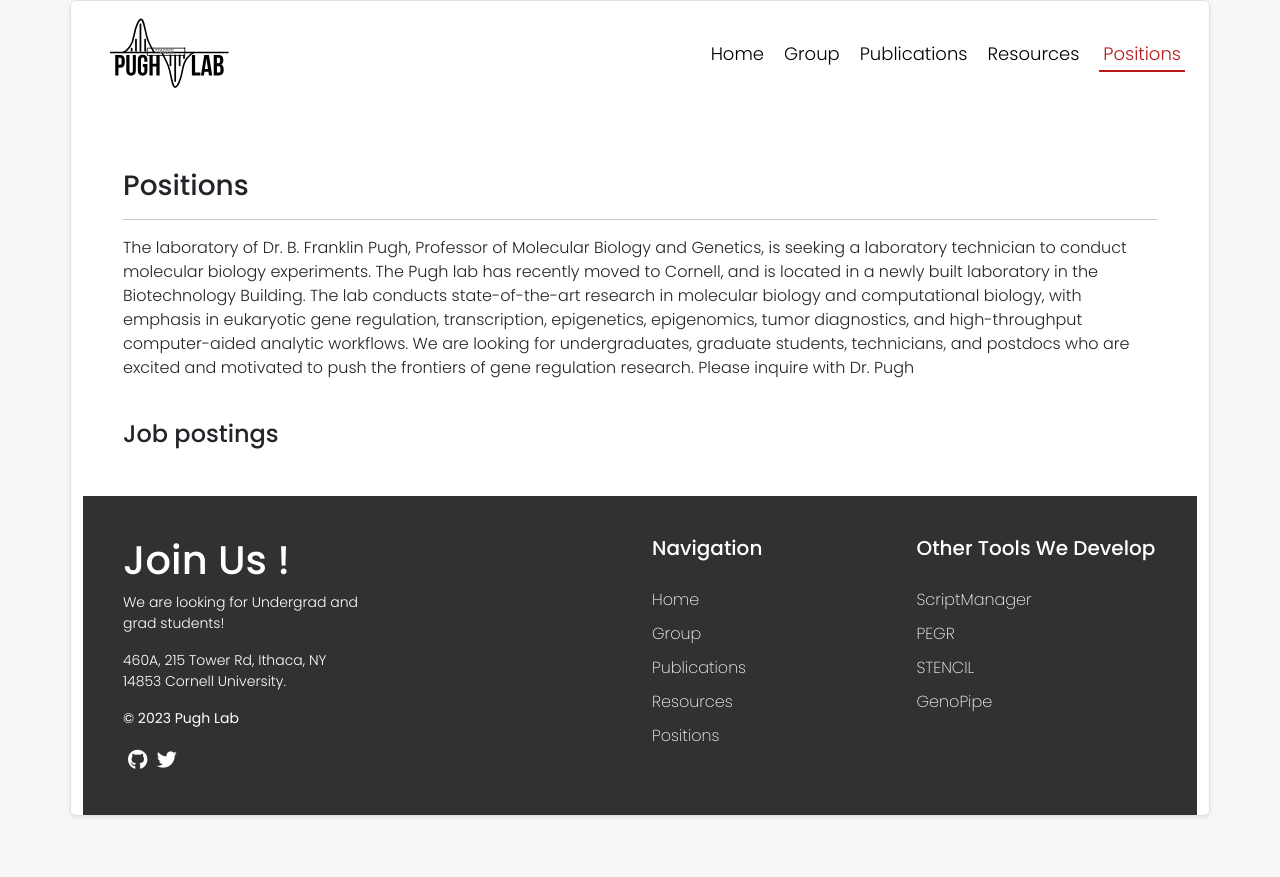
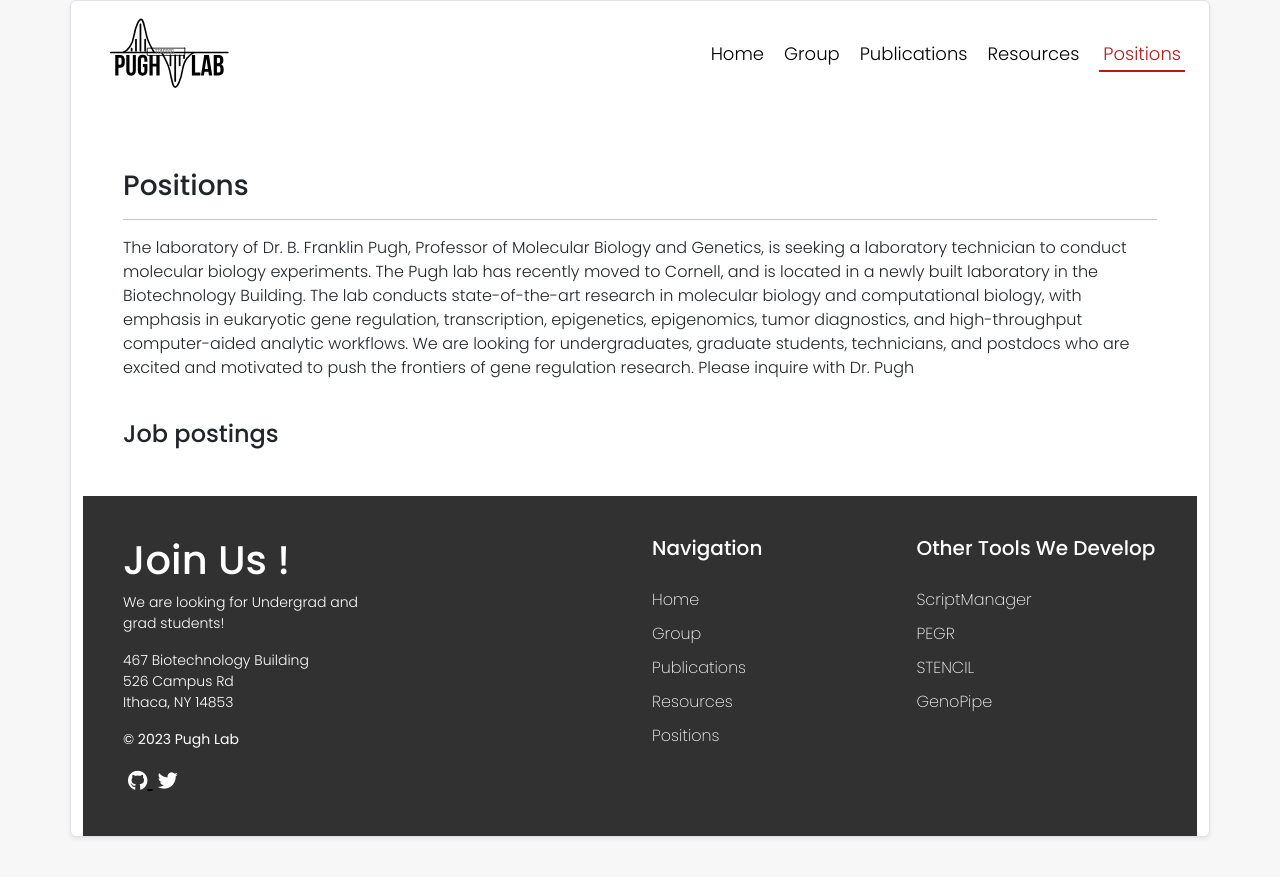
Before and after one commit to CEGRcode/cegrcode.github.io, a Jekyll site: the page built from positions.html, in a window 1280 px wide. Shown: the top 877 px of the page. Built offline with Jekyll 4.4.1, drawn with Linux system fonts in a browser that asks for light colours; nearby versions of some CDN libraries.

Commit message:
fix physical address and whitespace
The primary change is the address update. The rest of the line changes are indentation formatting updates

```diff
--- a/_includes/footer.html
+++ b/_includes/footer.html
@@ -2,53 +2,45 @@
 <section id="footer">
   <div class="container-footer">
     <div class="row">
-
       <div class="col-xs-12 col-sm-12 col-md-3">
         <h1>Join Us !</h1>
         <p style="font-size: 14px">
           We are looking for Undergrad and grad students!
         </p>
         <p style="font-size: 14px">
-        460A, 215 Tower Rd, Ithaca, NY 14853 Cornell University.
+          467 Biotechnology Building<br>
+          526 Campus Rd<br>
+          Ithaca, NY 14853
         </p>
       <small class="d-block mb-3" id="copyright" style="color: white;"></small>
       <span>
-        <a class="social-icons" href="{{ site.github }}"
-          ><i class="fab fa-github" style="color: rgb(255, 255, 255)"></i
-        ></a>
-        <a class="social-icons" href="{{ site.twitter }}"
-          ><i class="fab fa-twitter" style="color: rgb(255, 255, 255)"></i
-        ></a>
+        <a class="social-icons" href="{{ site.github }}">
+          <i class="fab fa-github" style="color: rgb(255, 255, 255)"></i>
+        </a>
+        <a class="social-icons" href="{{ site.twitter }}">
+          <i class="fab fa-twitter" style="color: rgb(255, 255, 255)"></i>
+        </a>
       </span>
-      </ul>
     </div>
 
-      <div class="col-xs-12 col-sm-12 col-md-3">
-      </div>
-
+    <div class="col-xs-12 col-sm-12 col-md-3"></div>
       <div class="col-xs-12 col-sm-12 col-md-3 link-container">
         <h5>Navigation</h5>
         <ul class="list-unstyled quick-links">
           <li><a class="footer-links" href="index.html">Home</a></li>
           <li><a class="footer-links" href="group.html">Group</a></li>
-      <li><a class="footer-links" href="publications.html">Publications
-      </a></li>
-      <li><a class="footer-links" href="resources.html">Resources
-      </a></li>
-      <li><a class="footer-links" href="positions.html">Positions
-      </a></li>
-
+          <li><a class="footer-links" href="publications.html">Publications</a></li>
+          <li><a class="footer-links" href="resources.html">Resources</a></li>
+          <li><a class="footer-links" href="positions.html">Positions</a></li>
         </ul>
       </div>
-
       <div class="col-xs-12 col-sm-12 col-md-3 link-container">
       <h5>Other Tools We Develop</h5>
       <ul class="list-unstyled quick-links">
         <li><a class="footer-links" href="https://github.com/CEGRcode/scriptmanager">ScriptManager</a></li>
-        <li><a class="footer-links" href="https://github.com/seqcode/pegr">PEGR</li>
-        <li><a class="footer-links" href="https://github.com/CEGRcode/stencil">STENCIL</li>
-        <li><a class="footer-links" href="https://github.com/CEGRcode/GenoPipe">GenoPipe
-        </a></li>
+        <li><a class="footer-links" href="https://github.com/seqcode/pegr">PEGR</a></li>
+        <li><a class="footer-links" href="https://github.com/CEGRcode/stencil">STENCIL</a></li>
+        <li><a class="footer-links" href="https://github.com/CEGRcode/GenoPipe">GenoPipe</a></li>
       </ul>
     </div>
 
```
Lines whose indentation alone changed are shown as unchanged.
